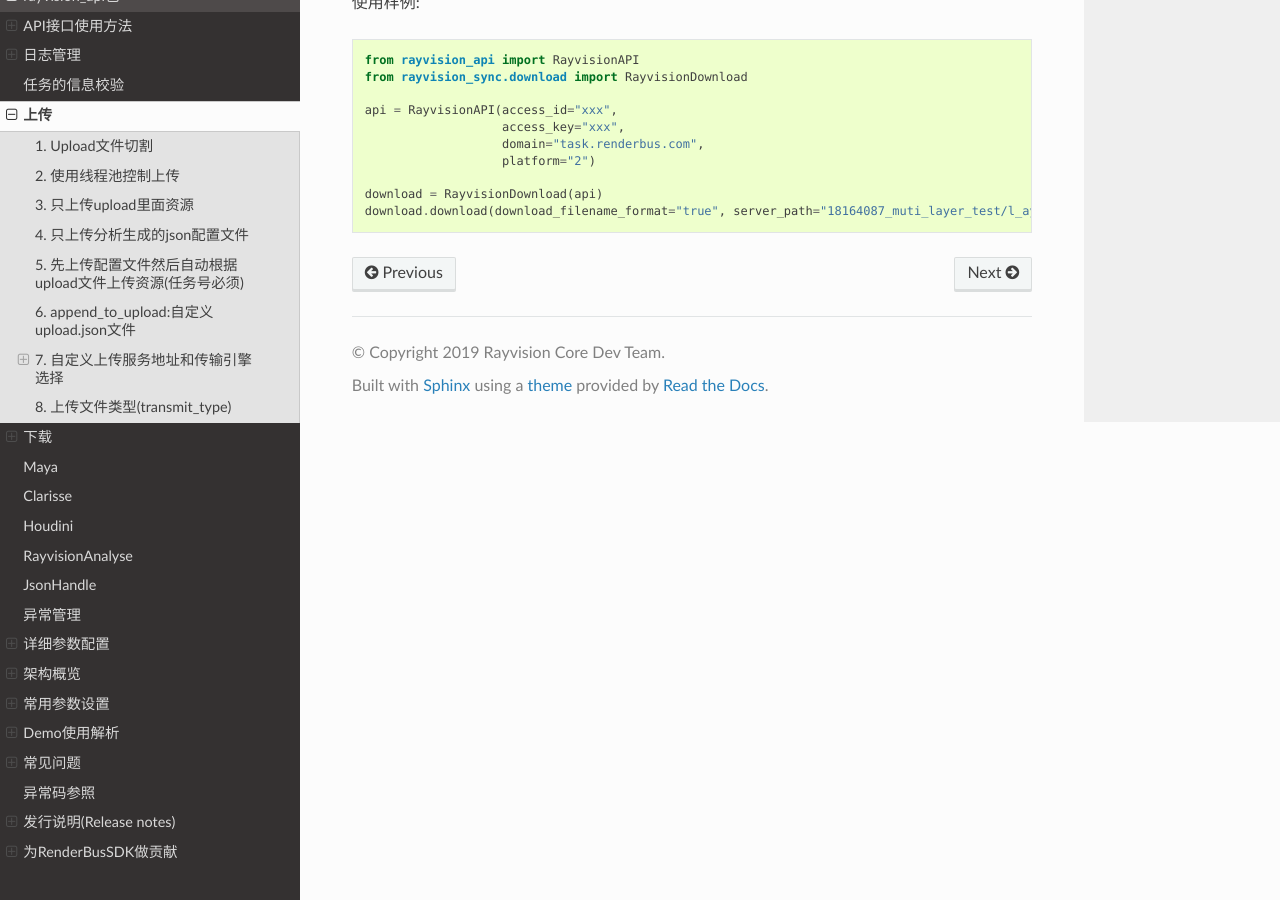
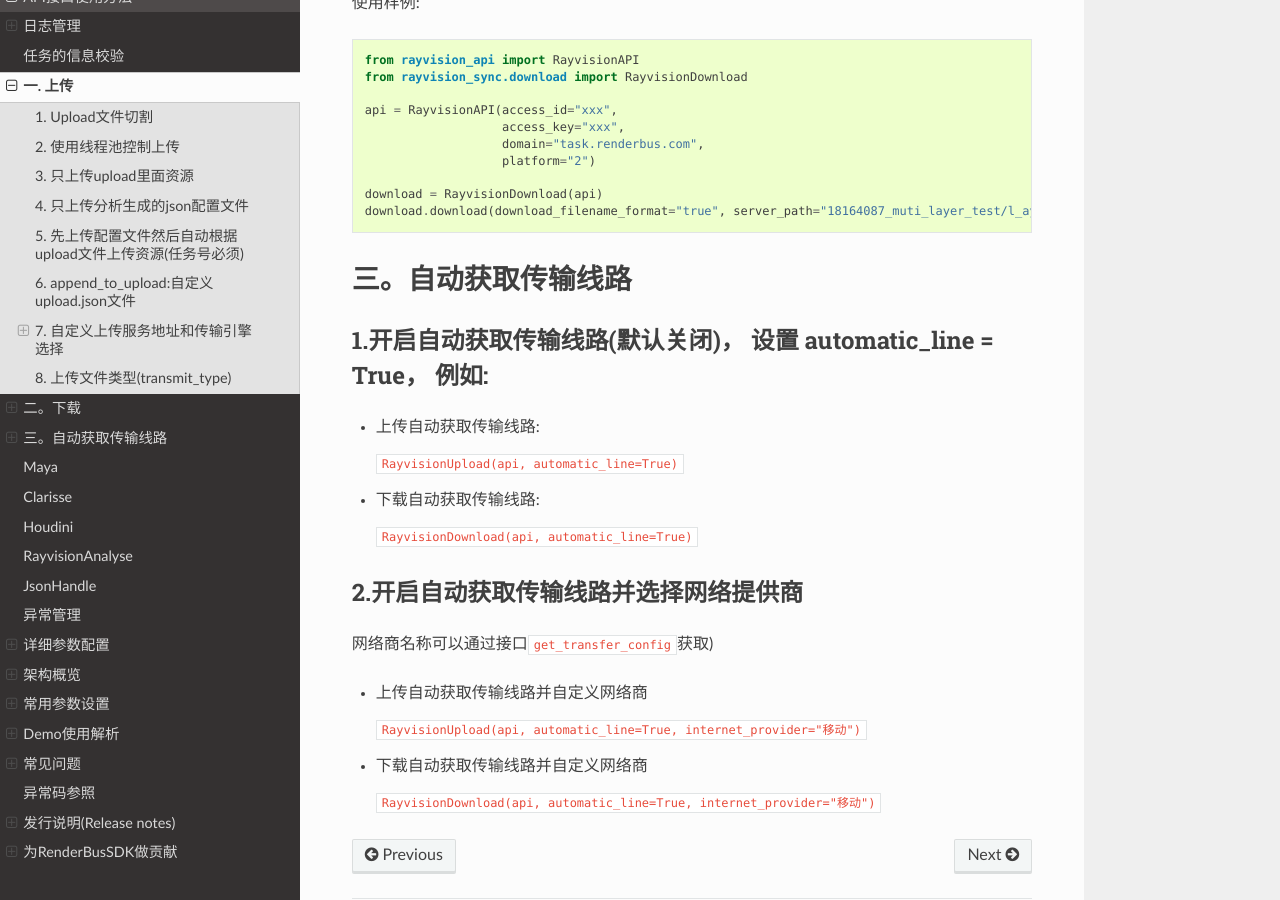
Before and after one commit to renderbus/docs_sdk, a Sphinx documentation site: the page built from docs/render/sync/rayvision_sync/core/upload_and_download.md, in a window 1280 px wide and 900 px high, scrolled down 8228 px. Built offline with Sphinx 7.4.7 and the Read the Docs theme 2.0.0, drawn with Linux system fonts in a browser that asks for light colours; some of the changed text lies outside the part shown.

Commit message:
feat: Increase automatic acquisition of transmission lines

````diff
--- a/docs/render/sync/rayvision_sync/core/upload_and_download.md
+++ b/docs/render/sync/rayvision_sync/core/upload_and_download.md
@@ -1,4 +1,4 @@
-### 上传
+### 一. 上传
 
 #### 1. Upload文件切割
 
@@ -275,7 +275,7 @@
   }
   ```
 
-### 下载
+### 二。下载
 
 #### 1. 以单帧为粒度渲染完成了自动下载(任务号必须)
 
@@ -438,3 +438,27 @@
 download = RayvisionDownload(api)
 download.download(download_filename_format="true", server_path="18164087_muti_layer_test/l_ayer2")
 ```
+
+### 三。自动获取传输线路
+
+#### 1.开启自动获取传输线路(默认关闭)， 设置 automatic_line = True， 例如:
+
+- 上传自动获取传输线路:
+
+  `RayvisionUpload(api, automatic_line=True)`
+
+- 下载自动获取传输线路:
+
+  `RayvisionDownload(api, automatic_line=True)`
+
+#### 2.开启自动获取传输线路并选择网络提供商
+
+网络商名称可以通过接口`get_transfer_config`获取)
+
+- 上传自动获取传输线路并自定义网络商
+
+  `RayvisionUpload(api, automatic_line=True, internet_provider="移动")`
+
+- 下载自动获取传输线路并自定义网络商
+
+  `RayvisionDownload(api, automatic_line=True, internet_provider="移动")`
````
